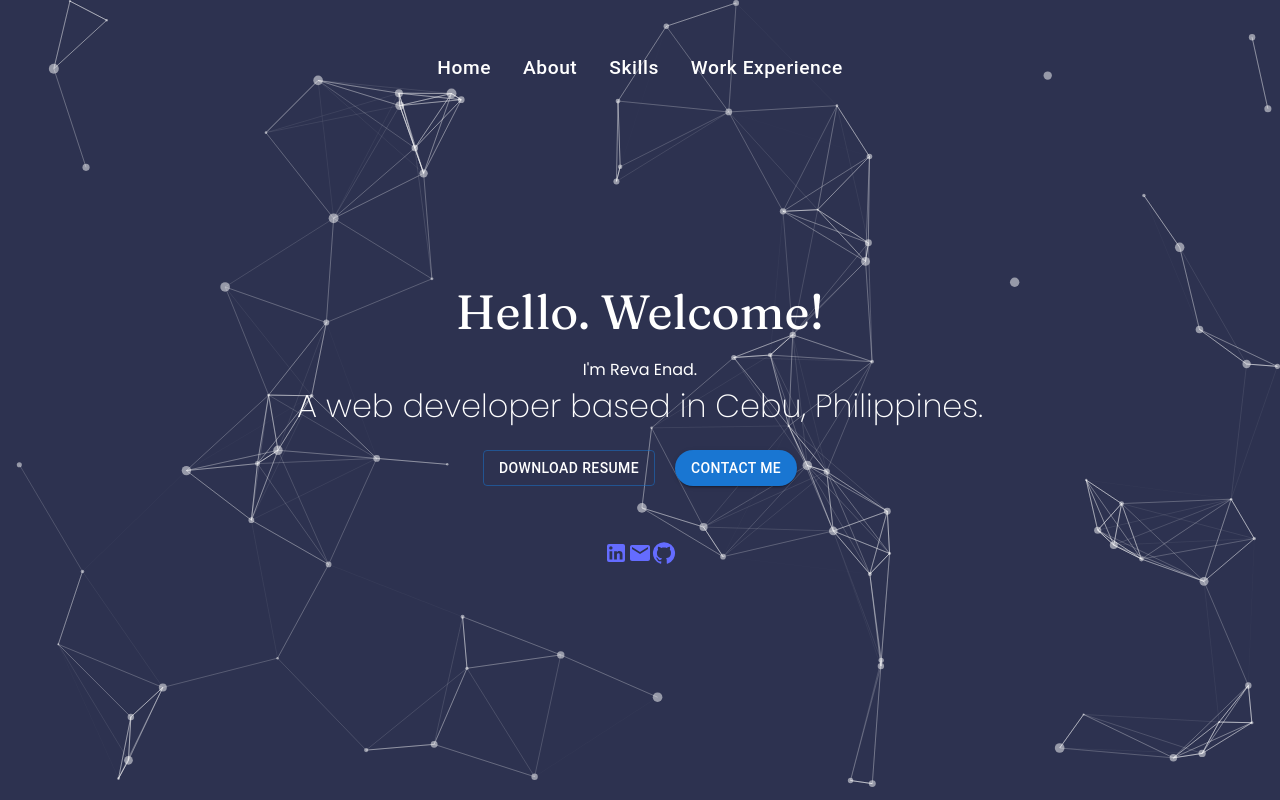
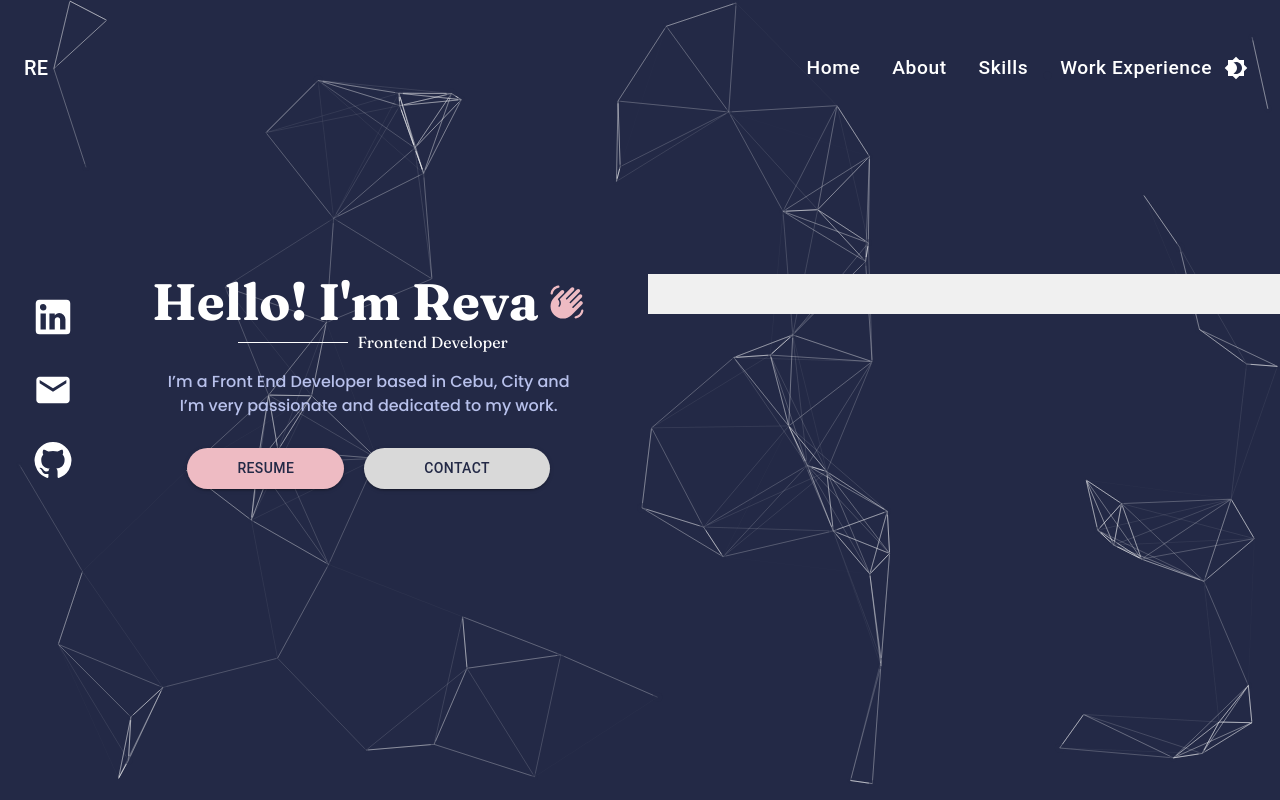
Before and after one commit to RevaEnad/my-portfolio, a React (Vite) app: page / in a window 1280 px wide. Shown: the top 800 px of the page. Built offline with nearby package versions, Linux system fonts and the light colour scheme; a web font is replaced by a local one.

Commit message:
change landing

```diff
--- a/src/components/About/about.css
+++ b/src/components/About/about.css
@@ -1,6 +1,6 @@
 .about-container {
     height: 100vh;
-    background-color: #2D3250;
+    background-color: #b8c1ec;
     display: flex;
     align-items: top;
     justify-content: center;
@@ -10,7 +10,7 @@
 
   .about-content {
     text-align: center;
-    color: white;
+    color: #232946;
     margin-top:6%;
   }
 
--- a/src/components/Home/ContactButton.tsx
+++ b/src/components/Home/ContactButton.tsx
@@ -1,13 +1,16 @@
-import { Button } from '@mui/material'
+import { Button } from '@mui/material';
 
 function ContactButton() {
   return (
     <div>
-        <Button variant='contained' style={{borderRadius:'25px'}}>
-            Contact Me
-        </Button>
+      <Button
+        variant='contained'
+        sx={{ backgroundColor: '#D9D9D9', color: '#232946', borderRadius: '25px',   padding: '8px 60px'}}
+      >
+        Contact
+      </Button>
     </div>
-  )
+  );
 }
 
-export default ContactButton
+export default ContactButton;
--- a/src/components/Home/Home.tsx
+++ b/src/components/Home/Home.tsx
@@ -1,16 +1,42 @@
 import './home.css';
+import ContactButton from './ContactButton';
+import { Grid, Icon } from '@mui/material';
 import Resume from './Resume';
-import ContactButton from './ContactButton';
-import { LinkedIn, Email, GitHub } from '@mui/icons-material';
+import { LinkedIn, Email, GitHub, WavingHandRounded } from '@mui/icons-material';
 
 const Home = () => {
   return (
     <section id='home'>
-      <div className="home-container">
-        <div className="home-content">
-          <h3 className="home-heading fraunces">Hello. Welcome!</h3>
-          <p className="home-subheading poppins-regular"> I'm Reva Enad.</p>
-          <p className="home-subheading poppins-extralight"> A web developer based in Cebu, Philippines.</p>
+      <Grid container spacing={2}>
+        <Grid item xs={12} md={6}>
+          <Grid container spacing={0}>
+            <Grid item xs={12} md={2}>
+              <div className="social-icons-container">
+                <a href="https://www.linkedin.com/in/enadreva" target="_blank" rel="noopener noreferrer">
+                  <LinkedIn sx={{fontSize: '46px'}} />
+                </a>
+                <a href="mailto:reva.enad@gmail.com" target="_blank" rel="noopener noreferrer">
+                  <Email sx={{fontSize: '40px'}} />
+                </a>
+                <a href="https://github.com/RevaEnad" target="_blank" rel="noopener noreferrer">
+                  <GitHub sx={{fontSize: '40px'}} />
+                </a>
+              </div>
+            </Grid>
+            <Grid item xs={12} md={10}>
+              <div className="introduction fraunces">
+                <h1>
+                  Hello! I'm Reva <Icon component={WavingHandRounded} fontSize='large' sx={{ color: '#EEBBC3' }} />
+                </h1>
+                <div className="job-title">
+                  <div className="line poppins-medium"></div>
+                  <p>Frontend Developer</p>
+                </div>
+              </div>
+              <div className='intro poppins-medium'>
+                <p>I’m a Front End Developer based in Cebu, City and <br />
+                  I’m very passionate and dedicated to my work.</p>
+              </div>
               <div className="button-container">
                 <div className="resume-container">
                   <Resume />
@@ -19,22 +45,17 @@ const Home = () => {
                   <ContactButton />
                 </div>
               </div>
-          <div className="social-icons-container">
-            <a href="https://www.linkedin.com/in/enadreva" target="_blank" rel="noopener noreferrer">
-              <LinkedIn />
-            </a>
-            <a href="mailto:reva.enad@gmail.com" target="_blank" rel="noopener noreferrer">
-              <Email />
-            </a>
-            <a href="https://github.com/RevaEnad" target="_blank" rel="noopener noreferrer">
-              <GitHub />
-            </a>
+            </Grid>
+          </Grid>
+        </Grid>
+        <Grid item xs={12} md={6}>
+          <div className="contact">
 
           </div>
-        </div>
-      </div>
+        </Grid>
+      </Grid>
     </section>
   );
-};
+}
 
 export default Home;
--- a/src/components/Home/Resume.tsx
+++ b/src/components/Home/Resume.tsx
@@ -3,8 +3,14 @@ import { Button } from '@mui/material';
 function Resume() {
   return (
     <div>
-      <Button href='/Reva_Enad_Resume.pdf' variant='outlined' download sx={{color:'white'}}>
-        Download Resume
+      <Button
+        href='/Reva_Enad_Resume.pdf'
+        variant='contained'
+        className=''
+        download
+        sx={{ backgroundColor: '#eebbc3', color: '#232946', borderRadius: '25px',   padding: '8px 50px'}}
+      >
+        Resume
       </Button>
     </div>
   );
--- a/src/components/Home/home.css
+++ b/src/components/Home/home.css
@@ -1,40 +1,83 @@
-.home-container {
-    width: 100vw; /* Set width to 100% of the viewport width */
+#home {
   height: 100vh;
   display: flex;
-    justify-content: center;
   align-items: center;
   position: relative;
+  overflow-x: hidden;
 }
 
-  .home-content {
+.resume,
+.contact {
+  padding: 20px;
+  background-color: #f0f0f0;
+}
+
+.icons {
+  display: flex;
+  gap: 10px;
+}
+
+.introduction,
+.intro {
+  display: flex;
+  flex-direction: column;
+  align-items: center;
   text-align: center;
   color: white;
 }
 
-  .home-heading {
-    font-size: 3rem;
-    margin-bottom: 10px;
+.introduction h1,
+.introduction p,
+.intro p {
+  margin: 0;
 }
 
-  .home-subheading {
-    font-size: 2rem;
-    margin-top: 0px;
-    margin-bottom: 0px;
+.introduction.fraunces .job-title {
+  margin: 0;
+  display: flex;
+  align-items: center;
+}
+
+.introduction.fraunces .job-title p {
+  margin: 0;
+}
+
+.introduction.fraunces .job-title .line {
+  width: 110px;
+  height: 1px;
+  margin: 9px;
+  background-color: white;
+}
+
+.intro {
+  margin-top: 3%;
+  color: #B8C1EC;
 }
 
 .button-container {
   display: flex;
   justify-content: center;
-    margin-top: 20px;
+  margin-top: 25px;
 }
 
 .resume-container,
 .contact-button-container {
-    margin: 0 10px; /* Adjust spacing between the buttons */
+  padding: 10px 10px;
 }
 
-  .social-icons-container{
-    margin-top: 8%;
+.social-icons-container {
+  display: flex;
+  flex-direction: column;
+  align-items: center;
+  margin: 20px;
+}
+
+.social-icons-container a {
   color: white;
+  font-size: 40px;
+  margin-bottom: 10px; /* Add some bottom margin for spacing */
 }
+
+.social-icons-container a:hover {
+  text-decoration: none; /* Remove underline on hover */
+}
--- a/src/components/NavBar/NavBar.tsx
+++ b/src/components/NavBar/NavBar.tsx
@@ -1,20 +1,23 @@
-import { AppBar, Toolbar, Button } from '@mui/material';
+import { AppBar, Toolbar, Button, IconButton, Box, Typography } from '@mui/material';
+import { Brightness4 } from '@mui/icons-material';
 import './navbar.css';
 
 const NavBar = () => {
+
   return (
-    <div className='poppins-medium'>
       <AppBar
         position="fixed"
-      className="navbar-appbar fraunces"
+        className="navbar-appbar"
       >
-      <Toolbar sx={{ marginTop: 4.5, justifyContent: 'center' }}>
+        <Toolbar sx={{ marginTop: 4.5 }}>
+          <Box display="flex" alignItems="center" flexGrow={1}>
+            <Typography variant="h6" component="span" className="logo-text">RE</Typography>
+          </Box>
+          <Box display="flex">
             <Button
-        className='navbar-button'
+              className='navbar-button fraunces'
               color="inherit"
               href="#home"
-
-
             >
               Home
             </Button>
@@ -22,16 +25,13 @@ const NavBar = () => {
               className='navbar-button'
               color="inherit"
               href="#about"
-
             >
               About
             </Button>
-
             <Button
               className='navbar-button'
               color="inherit"
               href="#skill"
-
             >
               Skills
             </Button>
@@ -42,9 +42,18 @@ const NavBar = () => {
             >
               Work Experience
             </Button>
+          </Box>
+          <Box display="flex" alignItems="center">
+            <IconButton
+              edge="start"
+              color="inherit"
+              aria-label="theme-switcher"
+            >
+              <Brightness4 />
+            </IconButton>
+          </Box>
         </Toolbar>
       </AppBar>
-    </div>
   );
 };
 
--- a/src/components/Particle/Particle.tsx
+++ b/src/components/Particle/Particle.tsx
@@ -20,7 +20,7 @@ const Particle = () => {
             options={{
                 background: {
                     color: {
-                        value: "2D3250",
+                        value: "#232946",
                     },
                 },
                 fpsLimit: 120,
@@ -44,7 +44,7 @@ const Particle = () => {
                 },
                 particles: {
                     color: {
-                        value: "#ffffff",
+                        value: "#232946",
                     },
                     links: {
                         color: "#ffffff",
--- a/src/index.css
+++ b/src/index.css
@@ -97,7 +97,7 @@ button:focus-visible {
   font-family: "Fraunces", serif;
   font-optical-sizing: auto;
   font-weight: 400;
-  font-style: normal;
+  font-style: bold;
   font-variation-settings:
     "SOFT" 0,
     "WONK" 0;
```
Lines whose indentation alone changed are shown as unchanged.
